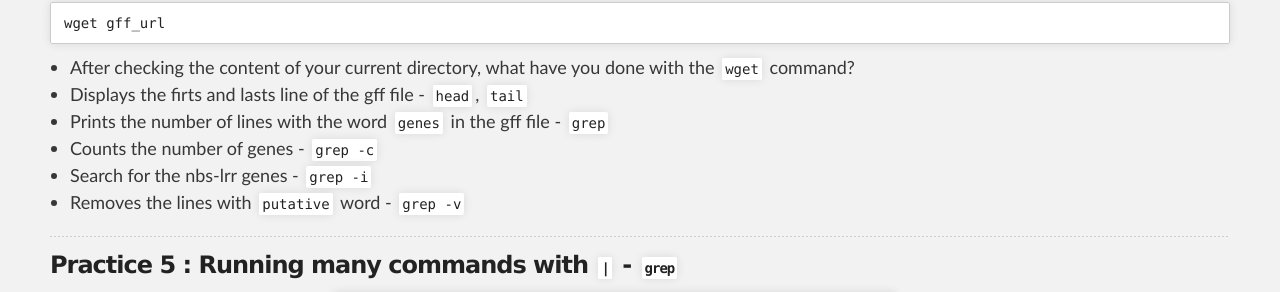
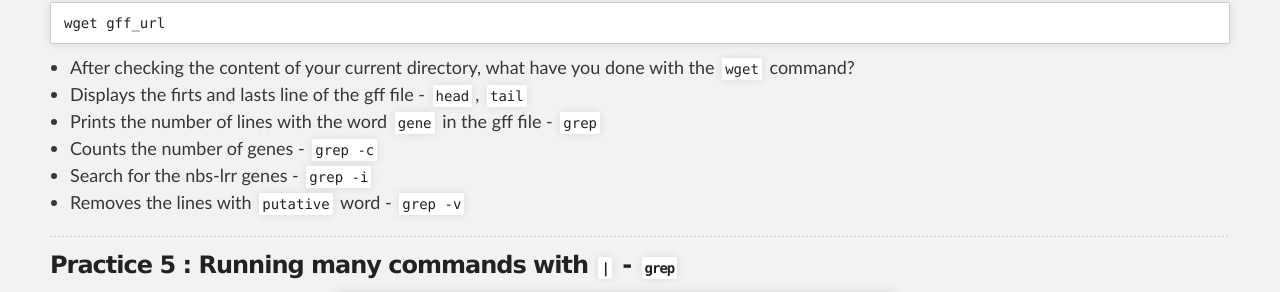
Before and after one commit to SouthGreenPlatform/trainings, a Jekyll site: the page built from _pages/linux/linuxPracticeJedi.md, in a window 1280 px wide and 900 px high, scrolled down 1753 px. Shown: the part 145-437 px from the top of the window. Built offline with Jekyll 4.4.1, drawn with Linux system fonts in a browser that asks for light colours; nearby versions of some CDN libraries.

Commit message:
Update linuxPracticeJedi.md

```diff
--- a/_pages/linux/linuxPracticeJedi.md
+++ b/_pages/linux/linuxPracticeJedi.md
@@ -91,7 +91,7 @@ wget gff_url
 
 * After checking the content of your current directory, what have you done with the `wget` command?
 * Displays the firts and lasts line of the gff file - `head`, `tail`
-* Prints the number of lines with the word `genes` in the gff file - `grep`
+* Prints the number of lines with the word `gene` in the gff file - `grep`
 * Counts the number of genes - `grep -c`
 * Search for the nbs-lrr genes - `grep -i`
 * Removes the lines with `putative` word - `grep -v`
```
